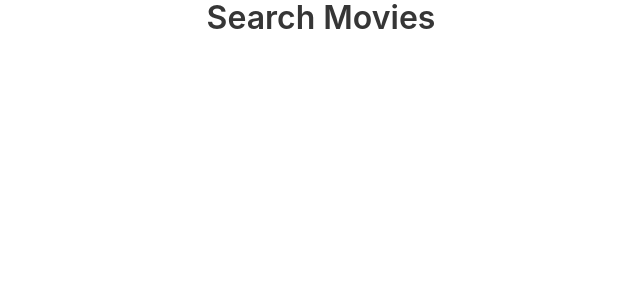
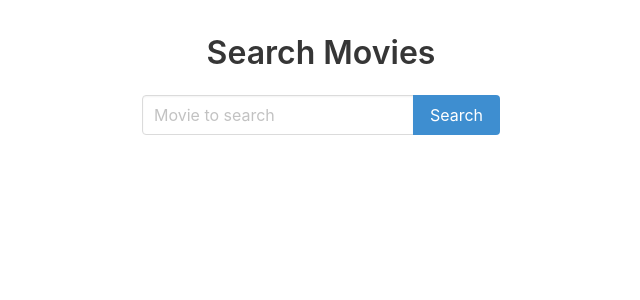
Before and after one commit to alexortiz47/search-movies, a React (Create React App) app: page / in a window 1280 px wide. Shown: the top 300 px of the page, without its empty margins (319-959 px from the left). Built offline with nearby package versions, Linux system fonts and the light colour scheme.

Commit message:
creando componente SearchForm y controlando el state del formulario

```diff
--- a/src/App.css
+++ b/src/App.css
@@ -1,38 +1,9 @@
 .App {
+  padding-top: 35px;
   text-align: center;
 }
 
-.App-logo {
-  height: 40vmin;
-  pointer-events: none;
+.search-form-wrapper {
+  display: flex;
+  justify-content: center;
 }
-
-@media (prefers-reduced-motion: no-preference) {
-  .App-logo {
-    animation: App-logo-spin infinite 20s linear;
-  }
-}
-
-.App-header {
-  background-color: #282c34;
-  min-height: 100vh;
-  display: flex;
-  flex-direction: column;
-  align-items: center;
-  justify-content: center;
-  font-size: calc(10px + 2vmin);
-  color: white;
-}
-
-.App-link {
-  color: #61dafb;
-}
-
-@keyframes App-logo-spin {
-  from {
-    transform: rotate(0deg);
-  }
-  to {
-    transform: rotate(360deg);
-  }
-}
--- a/src/App.js
+++ b/src/App.js
@@ -1,11 +1,15 @@
 import './App.css';
 import 'bulma/css/bulma.css';
 import { Title } from './components/Title';
+import { SearchForm } from './components/SearchForm';
 
 function App() {
   return (
     <div className="App">
       <Title>Search Movies</Title>
+      <div className="search-form-wrapper">
+        <SearchForm></SearchForm>
+      </div>
     </div>
   );
 }
--- /dev/null
+++ b/src/components/SearchForm.js
@@ -0,0 +1,35 @@
+import React, { Component } from 'react';
+
+export class SearchForm extends Component {
+    // inicializamos el state a vacío, donde iremos guardando lo que escribamos en el input (actualizando el state)
+    state = {
+        inputMovie: ''
+    }
+
+    _handleChange = (event) => {
+        this.setState({inputMovie: event.target.value})
+    }
+
+    _handleSubmit = (event) => {
+        event.preventDefault();
+        alert(this.state.inputMovie);
+    }
+
+    render() {
+        return (
+            <form onSubmit={this._handleSubmit}>
+                <div className="field has-addons">
+                    <div className="control">
+                        <input className="input" type="text" placeholder="Movie to search"
+                        onChange={this._handleChange}/>
+                    </div>
+                    <div className="control">
+                        <button className="button is-info">
+                            Search
+                        </button>
+                    </div>
+                </div>
+            </form>
+        )
+    }
+}
```
